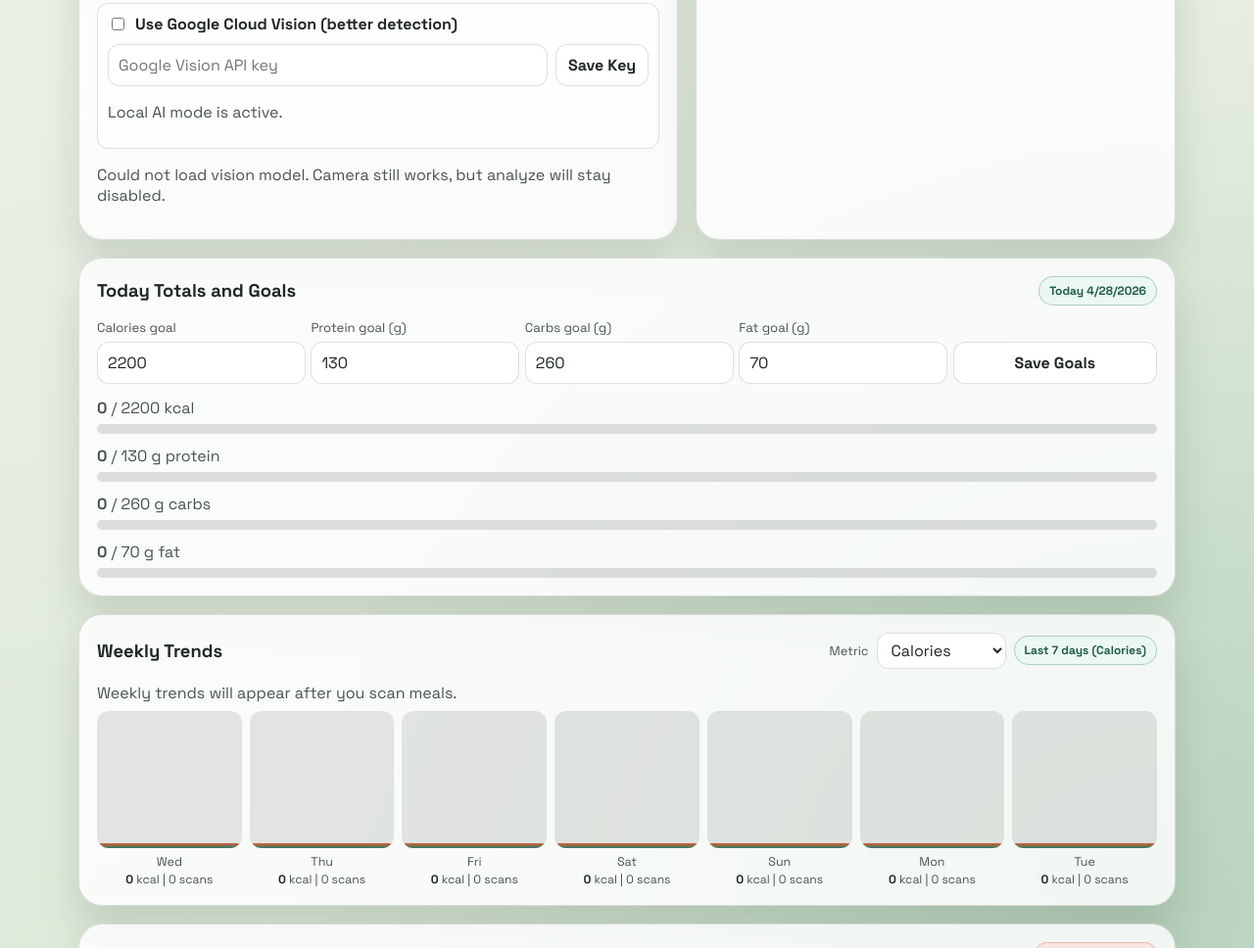
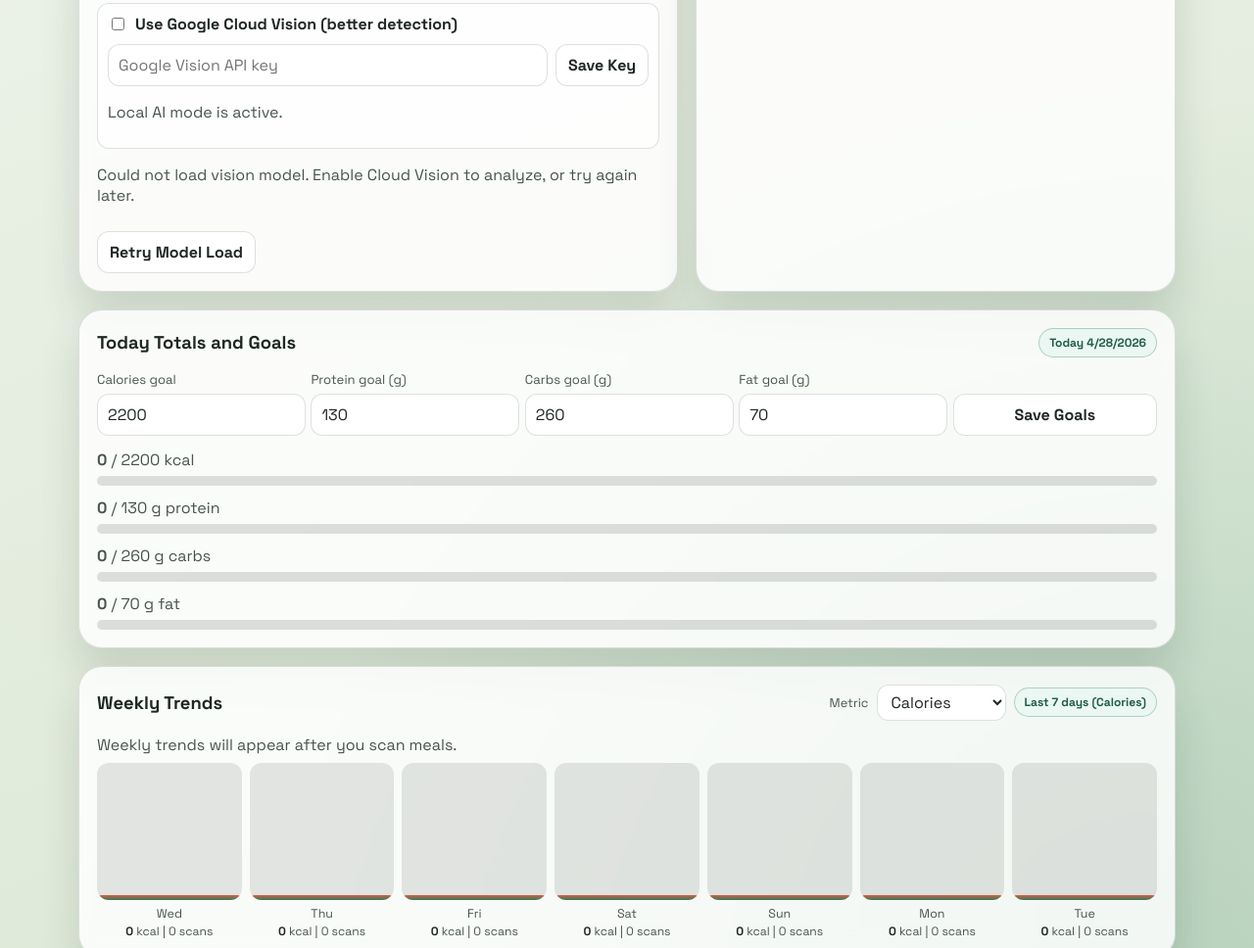
Before and after one commit to Noman-Aslam-Khan/platescan, a plain HTML site: page index.html in a window 1280 px wide. Shown: the part 971-1939 px from the top of the page at 98% size. Drawn offline with Linux system fonts and the light colour scheme.

Commit message:
improve model load error handling and enable Cloud Vision fallback

```diff
--- a/app.js
+++ b/app.js
@@ -77,7 +77,7 @@ const retakeBtn = document.getElementById("retakeBtn");
 const clearHistoryBtn = document.getElementById("clearHistoryBtn");
 const errorModal = document.getElementById("errorModal");
 const errorMessage = document.getElementById("errorMessage");
-const errorDismiss = document.getElementById("errorDismiss");
+const retryLoadBtn = document.getElementById("retryLoadBtn");
 const useCloudVision = document.getElementById("useCloudVision");
 const visionApiKey = document.getElementById("visionApiKey");
 const saveVisionKeyBtn = document.getElementById("saveVisionKeyBtn");
@@ -155,6 +155,7 @@ function wireEvents() {
   bindEvent(saveGoalsBtn, "click", saveGoals, "saveGoalsBtn");
   bindEvent(trendMetric, "change", saveTrendsSettings, "trendMetric");
   bindEvent(errorDismiss, "click", hideErrorModal, "errorDismiss");
+  bindEvent(retryLoadBtn, "click", loadModel, "retryLoadBtn");
 }
 
 function bindEvent(element, eventName, handler, elementName) {
@@ -239,6 +240,7 @@ async function loadModel() {
   try {
     modelStatus.textContent = "Loading model...";
     scanMessage.textContent = "Downloading on-device vision model...";
+    retryLoadBtn.classList.add("hidden");
     model = await mobilenet.load();
     modelStatus.textContent = "Model ready";
     modelStatus.classList.remove("warm");
@@ -249,7 +251,19 @@ async function loadModel() {
   } catch (error) {
     console.error(error);
     modelStatus.textContent = "Model failed";
-    scanMessage.textContent = "Could not load vision model. Camera still works, but analyze will stay disabled.";
+    modelStatus.classList.add("warm");
+
+    // Check if Cloud Vision is available as fallback
+    const canUseCloudVision = visionSettings.useCloud && visionSettings.apiKey;
+    if (canUseCloudVision) {
+      analyzeBtn.disabled = false;
+      scanMessage.textContent = "Local AI model failed to load. Using Cloud Vision for analysis.";
+    } else {
+      analyzeBtn.disabled = true;
+      scanMessage.textContent = "Could not load vision model. Enable Cloud Vision to analyze, or try again later.";
+    }
+
+    retryLoadBtn.classList.remove("hidden");
   }
 }
 
--- a/index.html
+++ b/index.html
@@ -77,6 +77,7 @@
           </div>
 
           <p id="scanMessage" class="scan-message">Tap Capture to start camera.</p>
+          <button id="retryLoadBtn" class="btn hidden">Retry Model Load</button>
         </article>
 
         <article class="panel results-panel">
--- a/styles.css
+++ b/styles.css
@@ -283,6 +283,10 @@ body {
   color: var(--ink-soft);
 }
 
+#retryLoadBtn {
+  margin-top: 10px;
+}
+
 .result-card h3 {
   margin: 0;
   font-family: "Fraunces", serif;
```
